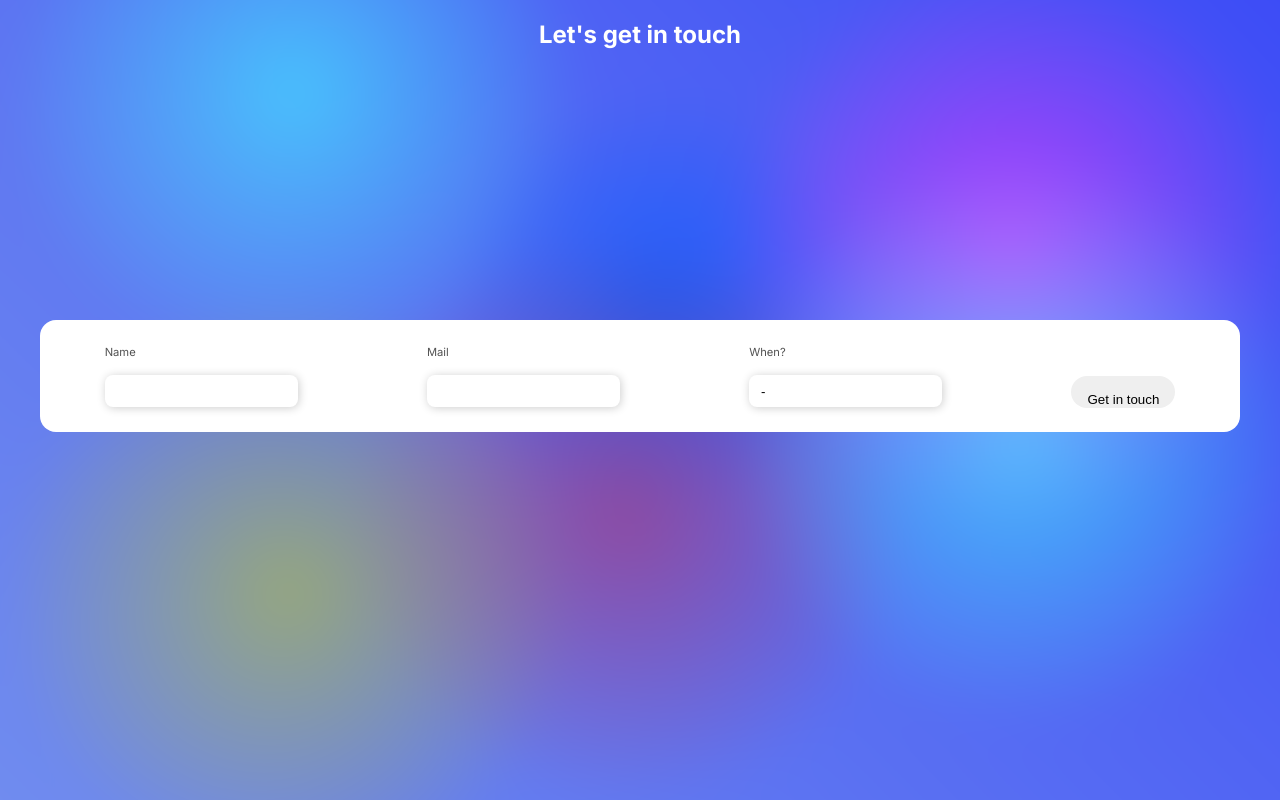
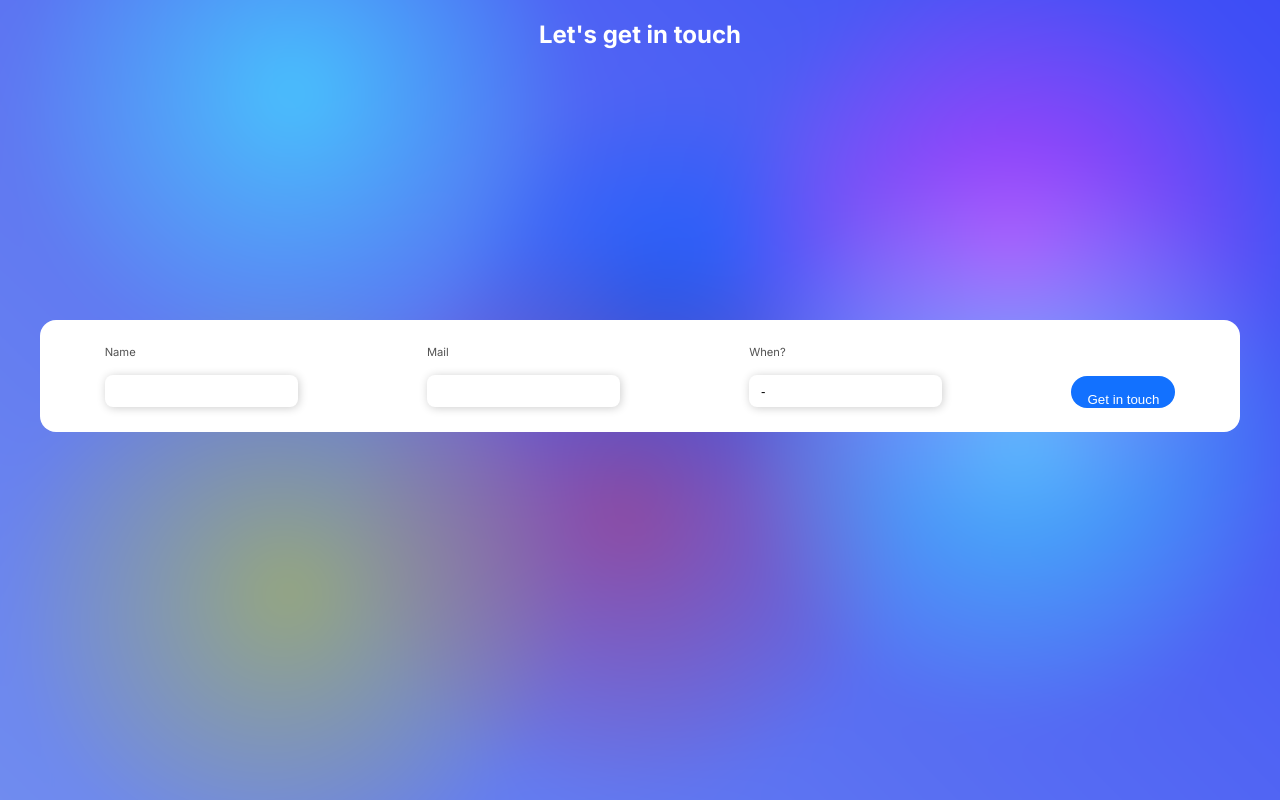
Before and after one commit to soype/bubbles, a Next.js app: page / in a window 1280 px wide. Built offline with nearby package versions, Linux system fonts and the light colour scheme.

Commit message:
Final css touches for desktop

```diff
--- a/src/app/components/Menu/index.js
+++ b/src/app/components/Menu/index.js
@@ -71,7 +71,7 @@ const Menu = ({ isToggled, changeToggle, disengageToggle }) => {
             When?
           </label>
           <input
-            className={styles["menu__item__text"]}
+            className={styles["menu__item__date"]}
             type="textarea"
             onClick={toggleDateHandler}
             value={`${formattedDate} - ${formattedTime}`}
--- a/src/app/components/Menu/menu.module.scss
+++ b/src/app/components/Menu/menu.module.scss
@@ -43,15 +43,37 @@
         }
     }
 
+    &__date{
+        height: 2rem;
+        border-radius: .5rem;
+        padding: .5rem;
+        border: none;
+        box-shadow: 1px 1px 10px 0px rgba(0,0,0,0.2);
+        transition: box-shadow .3s;
+        cursor: pointer;
+        &:focus, &:active{
+            outline: none;
+            border: none;
+            box-shadow: 1px 1px 10px 0px rgba(0,0,0,0.3);
+        }
+    }
+
     &__submit{
         height: 2rem;
         padding: 1rem;
-        // background: linear-gradient(rgba($blue-lt, 0.5), rgba($blue-lt, 0));
         margin-top: 2rem;
-
-
+        display: flex;
+        flex-direction: column;
+        justify-content: center;
         border: none;
         border-radius: 1rem;
+        background-color: $blue;
+        color: white;
+        transition: all .5s;
+        cursor: pointer;
+        &:hover{
+            background-color: $blue-lt;
+        }
     }
   }
 }
```
